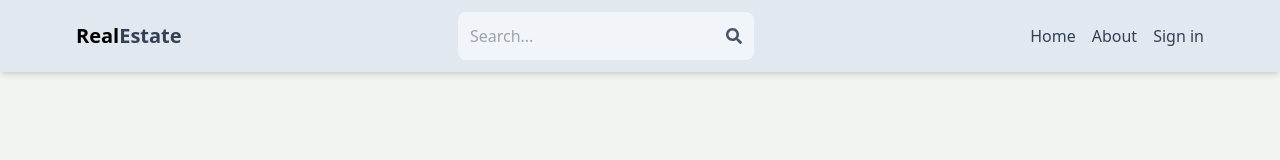
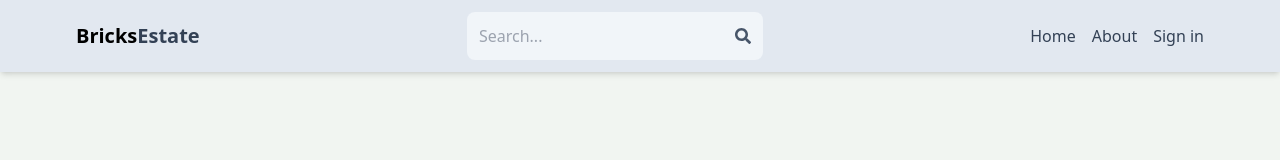
Before and after one commit to jkarthik-2004/Real-Estate, a React (Vite) app in the folder client/: page / in a window 1280 px wide. Shown: the top 160 px of the page. Built offline with nearby package versions, Linux system fonts and the light colour scheme; no server answers.

Commit message:
completed minor changes

```diff
--- a/client/index.html
+++ b/client/index.html
@@ -3,7 +3,8 @@
   <head>
     <meta charset="UTF-8" />
     <meta name="viewport" content="width=device-width, initial-scale=1.0" />
-    <title>Real Estate</title>
+    <title>Bricks Estate</title>
+    <link rel="icon" type="image/x-icon" href="icons8-home-240.png">
   </head>
   <body>
     <div id="root"></div>
--- a/client/src/components/Header.jsx
+++ b/client/src/components/Header.jsx
@@ -26,7 +26,7 @@ export default function Header() {
         <div className='flex justify-between items-center max-w-6xl mx-auto p-3'>
         <Link to= '/'>
             <h1 className='font-bold text-sm sm:text-xl flex flex-wrap'>
-                <span className='text-slate500'>Real</span>
+                <span className='text-slate500'>Bricks</span>
                 <span className='text-slate-700'>Estate</span>
             </h1>
         </Link>
```
Also changed, not shown: client/icons8-home-240.png (added).
